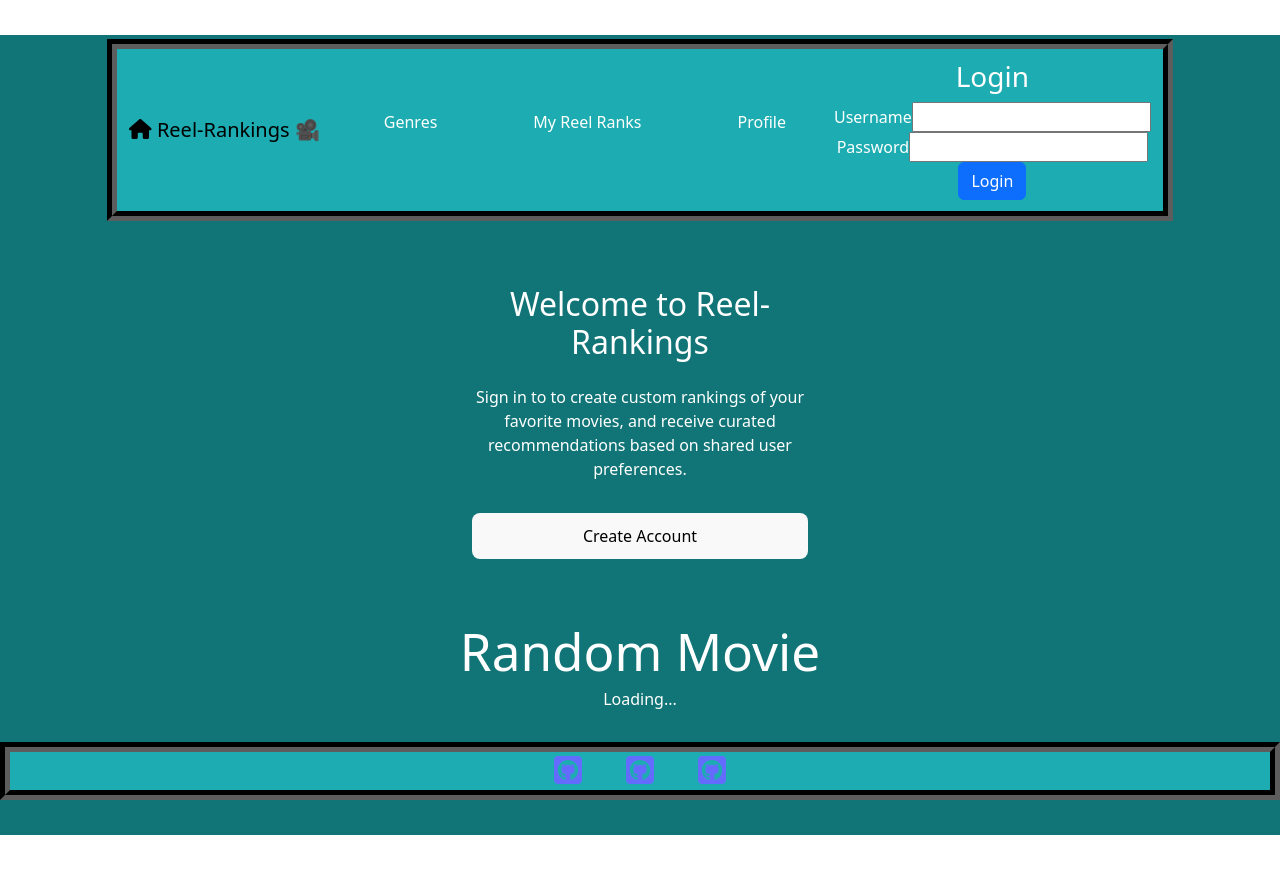
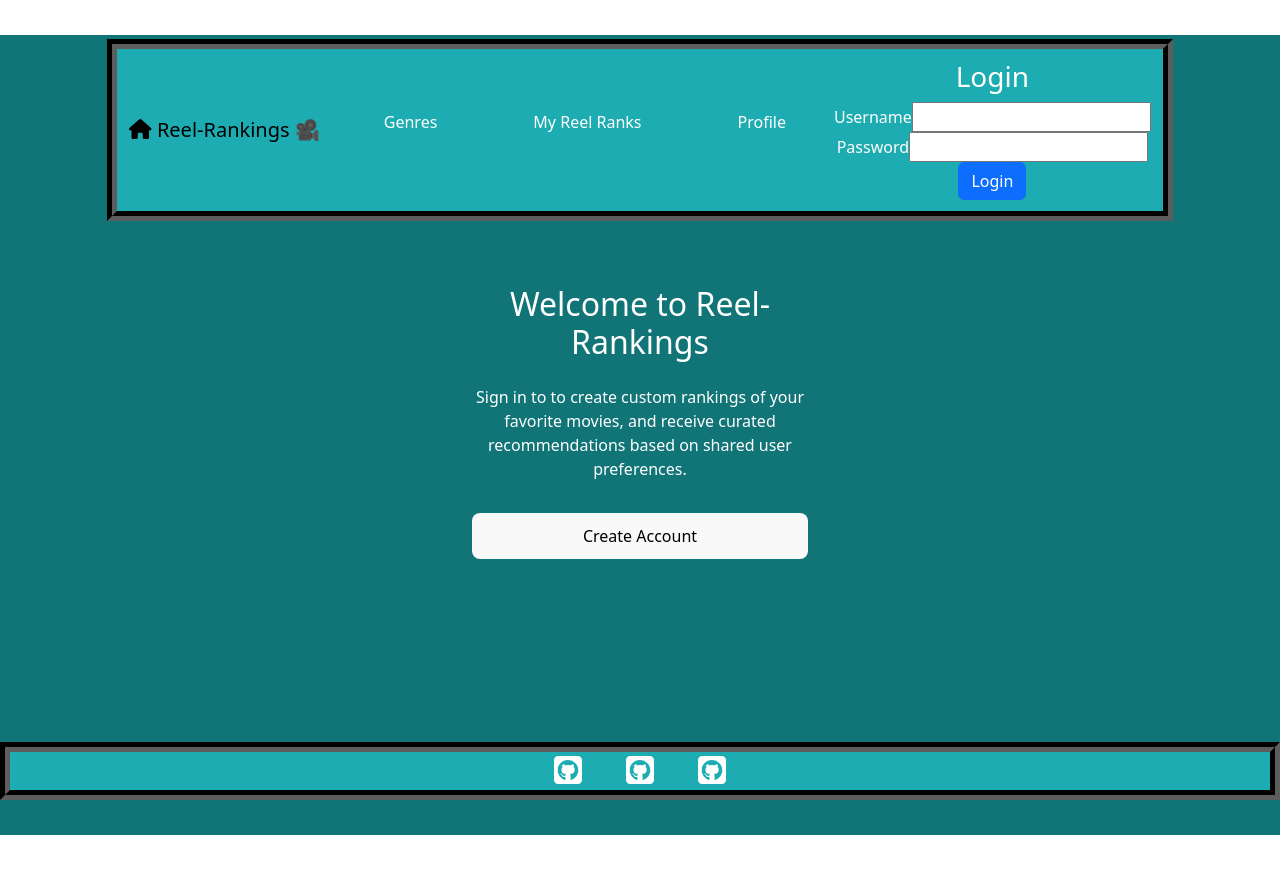
Before and after one commit to carlbr3/Reel-Rankings, a React (Vite) app in the folder client/: page / in a window 1280 px wide. Built offline with nearby package versions, Linux system fonts and the light colour scheme; no server answers.

Commit message:
updates links

```diff
--- a/client/src/App.tsx
+++ b/client/src/App.tsx
@@ -1,7 +1,7 @@
 import Footer from './components/Footer';
 import Header from './components/Header';
 //import Navbar from './components/Nav';
-import { Outlet } from 'react-router-dom';
+//import { Outlet } from 'react-router-dom';
 import Profile from './components/Profile';
 
 
@@ -11,7 +11,6 @@ function App() {
     <div>
       <Header />
       <Profile />
-      <Outlet />
       <Footer />
     </div>
   )
--- a/client/src/components/Nav.tsx
+++ b/client/src/components/Nav.tsx
@@ -30,7 +30,7 @@ export default function Nav() {
                             <input className="form-input" type='text' name='username' />
                         </div>
                         <div className="form-group">
-                            <label>Password</label>
+                             <label>Password</label>
                             <input className="form-input" type='password' name='password' />
                         </div>
                         <div className="form-group">
--- a/client/src/index.css
+++ b/client/src/index.css
@@ -1,13 +1,13 @@
 :root {
-  font-family: Inter, system-ui, Avenir, Helvetica, Arial, sans-serif;
+  font-family: 'Roboto', sans-serif;
   line-height: 1.5;
-  font-weight: 400;
+  font-weight: 40;
 
   color-scheme: light dark;
   color: rgba(255, 255, 255, 0.87);
   background-color: #242424;
 
-  font-synthesis: none;
+  font-synthesis: small-caps;
   text-rendering: optimizeLegibility;
   -webkit-font-smoothing: antialiased;
   -moz-osx-font-smoothing: grayscale;
@@ -15,11 +15,11 @@
 
 a {
   font-weight: 500;
-  color: #646cff;
+  color: white;
   text-decoration: inherit;
 }
 a:hover {
-  color: #535bf2;
+  color: black;
 }
 
 body {
@@ -46,12 +46,12 @@ button {
   font-size: 1em;
   font-weight: 500;
   font-family: inherit;
-  background-color: #646262;
+  background-color: #242424;
   cursor: pointer;
   transition: border-color 0.25s;
 }
 button:hover {
-  border-color: #646cff;
+  border-color: white;
 }
 button:focus,
 button:focus-visible {
@@ -64,7 +64,7 @@ button:focus-visible {
     background-color: #ffffff;
   }
   a:hover {
-    color: #747bff;
+    color: white
   }
   button {
     background-color: #f9f9f9;
```
